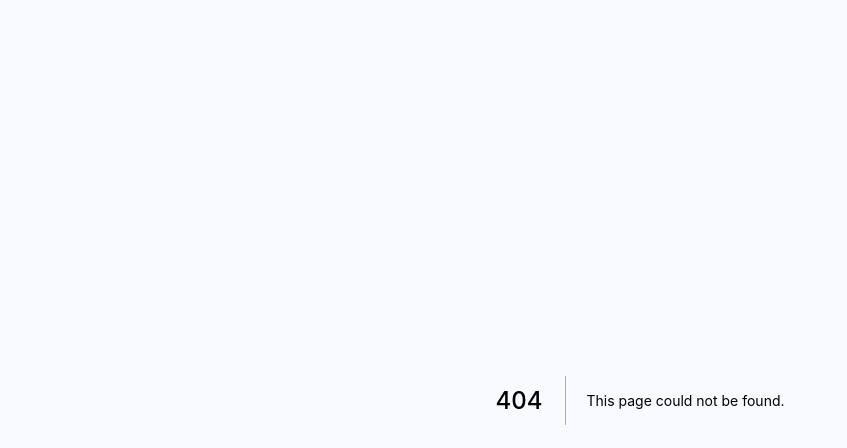
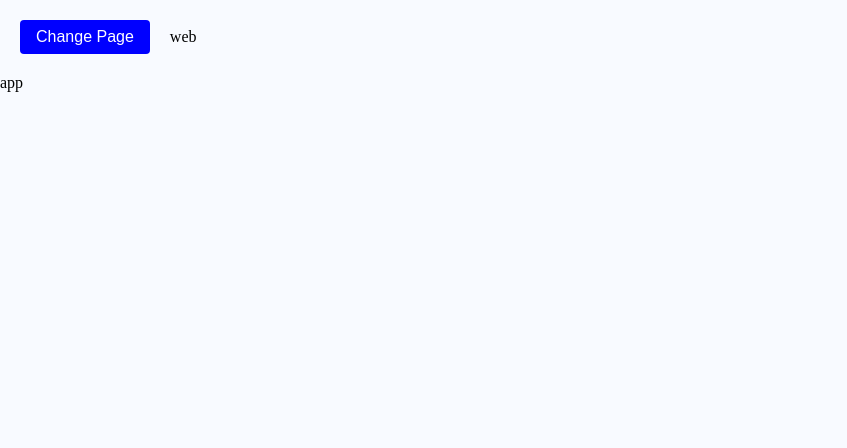
Before and after one commit to znamazi/ovou-bigcommerce, a Next.js app: page /test in a window 1280 px wide. Before the commit this address had no page. Shown: the top 448 px of the page, without its empty margins (0-847 px from the left). Built offline with nearby package versions, Linux system fonts and the light colour scheme.

Commit message:
test facebook

```diff
--- /dev/null
+++ b/pages/test.jsx
@@ -0,0 +1,29 @@
+import { useRouter } from 'next/router'
+import React, { useState } from 'react'
+import { Button } from 'rebass'
+
+const Test = () => {
+  const router = useRouter()
+  const [alert, setAlert] = useState(false)
+  const click = () => {
+    router.push('card2')
+    setAlert(true)
+  }
+  return (
+    <div>
+      {alert && <alert backgroundColor="green">success</alert>}
+      <Button backgroundColor={`blue`} margin="20px" onClick={click}>
+        Change Page
+      </Button>
+      <a href="https://www.facebook.com/lifemellow64" target="_blank" rel="noopener noreferrer">
+        web
+      </a>
+      <br />
+      <a href="fb://profile/lifemellow64" target="_blank" rel="noopener noreferrer">
+        app
+      </a>
+    </div>
+  )
+}
+
+export default Test
```
